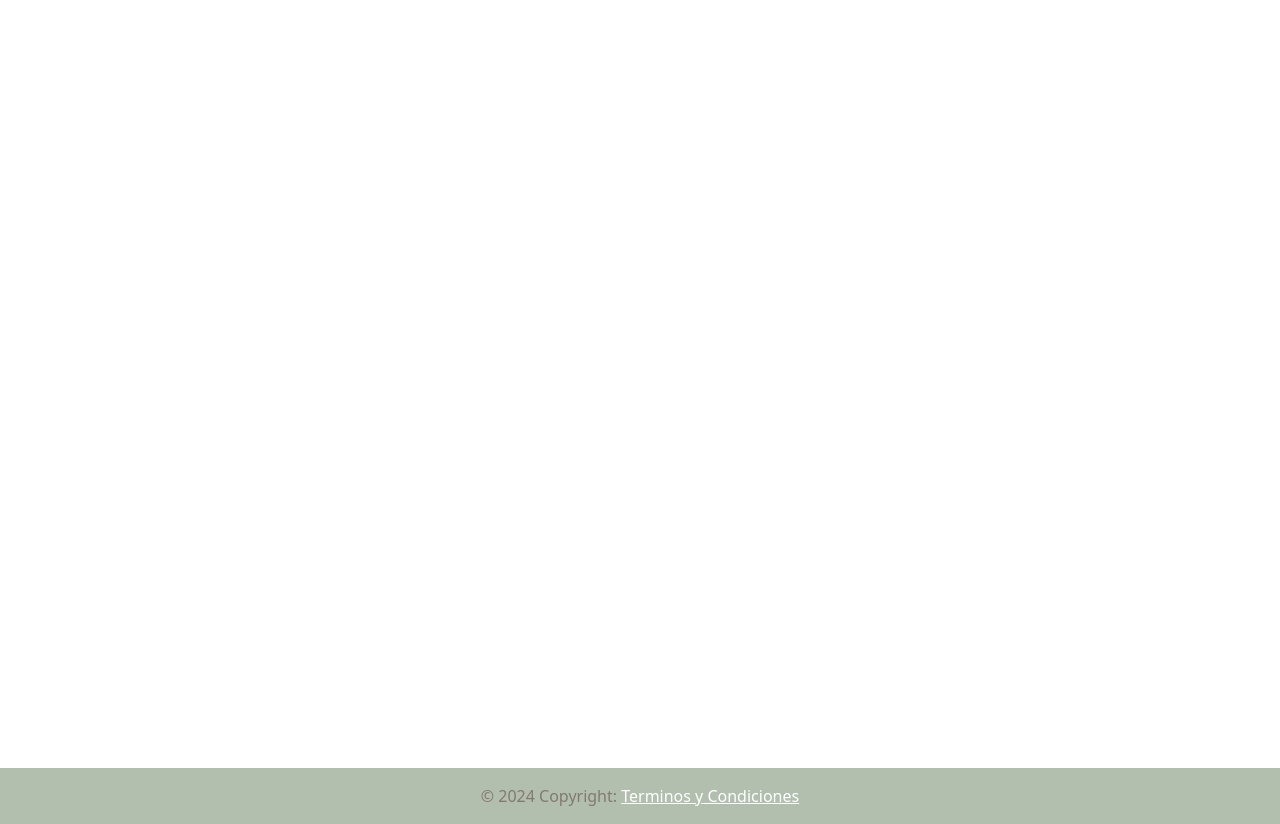
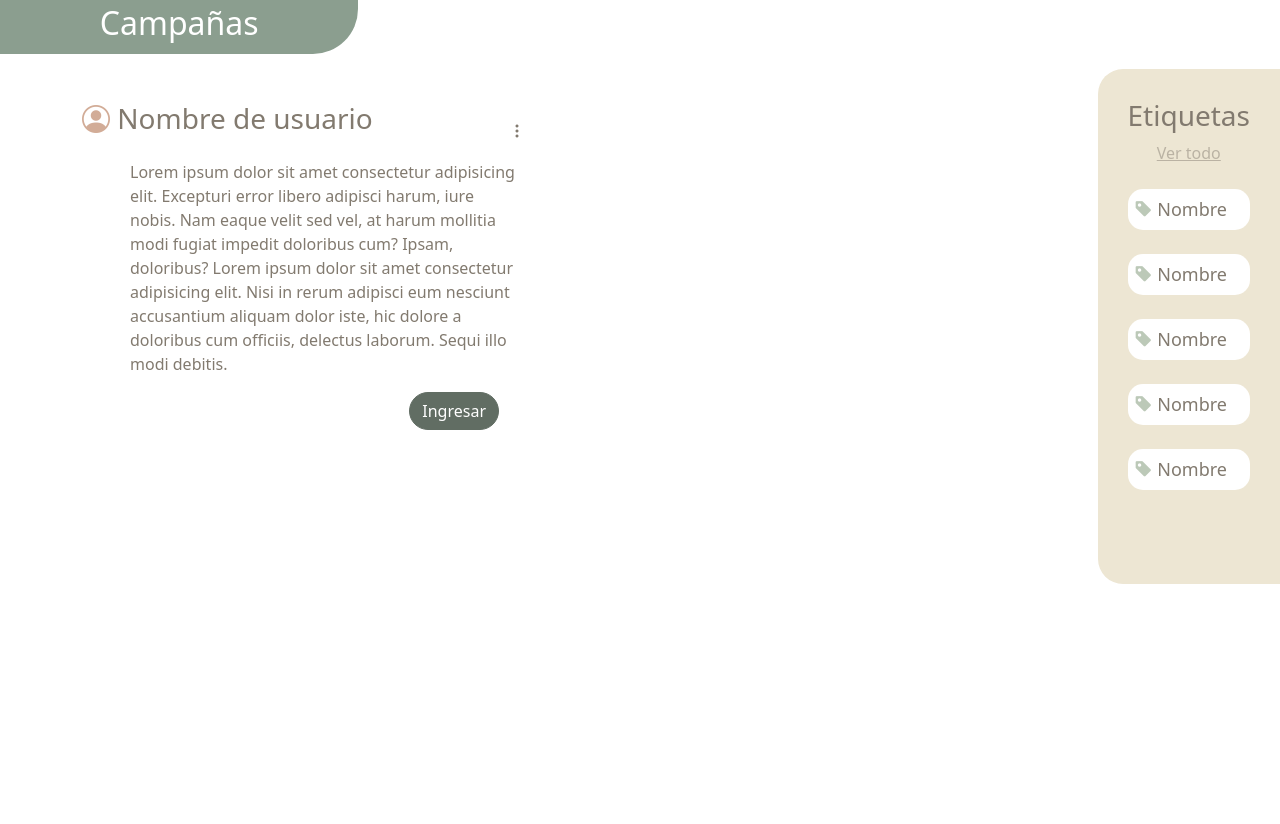
Before and after one commit to TitoManri/Ayuditicas, a PHP site: page / in a window 1280 px wide. Shown: the part 81-905 px from the top of the page. Run offline with PHP 8.4, Linux system fonts and the light colour scheme; some libraries are stand-ins or nearby versions.

Commit message:
Commit Inicial Campañas

```diff
--- /dev/null
+++ b/views/assets/css/campanias.css
@@ -0,0 +1,58 @@
+.EtiquetasAside {
+    position: absolute;
+    color: #827a6f;
+    top: 150px;
+    right: 0;
+    background: #ede6d3;
+    padding: 30px 30px 70px;
+    border-top-left-radius: 25px;
+    border-bottom-left-radius: 25px;
+    max-width: 20%;
+    overflow: auto;
+    z-index: 1;
+}
+
+.Etiquetas {
+    font-size: 18px;
+    background-color: white;
+    border-radius: 15px;
+    padding: 7px;
+}
+
+.Etiquetas a {
+    text-decoration: none;
+    color: #827a6f;
+}
+
+.CampaniasNav {
+    background-color: #8b9e8f;
+    color: white;
+    width: 28%;
+    border-bottom-right-radius: 45px;
+    height: 54px;
+}
+
+.centro {
+    display: flex;
+    align-items: center;
+    justify-content: center;
+}
+
+.btn-primary {
+    background-color: #616D63 !important;
+    border-color: #616D63 !important;
+    border-radius: 20px !important;
+}
+
+.btn-primary:hover {
+    filter: brightness(85%);
+}
+
+.Opciones {
+    border: none !important;
+    background: none !important;
+}
+
+.Opciones:hover{
+    filter: brightness(85%);
+}
--- a/views/index.php
+++ b/views/index.php
@@ -1,20 +1,83 @@
 <!DOCTYPE html>
 <html lang="en">
+
 <head>
     <meta charset="UTF-8">
     <meta name="viewport" content="width=device-width, initial-scale=1.0">
     <title>Pagina Principal</title>
     <!-- Bootstrap & Icons-->
+    <link rel="stylesheet" href="./assets/css/campanias.css">
     <link href="https://cdn.jsdelivr.net/npm/bootstrap@5.3.3/dist/css/bootstrap.min.css" rel="stylesheet" integrity="sha384-QWTKZyjpPEjISv5WaRU9OFeRpok6YctnYmDr5pNlyT2bRjXh0JMhjY6hW+ALEwIH" crossorigin="anonymous">
     <link rel="stylesheet" href="./assets/css/theme.css">
     <link rel="stylesheet" href="./assets/css/headerfooter.css">
+    <link rel="stylesheet" href="https://cdn.jsdelivr.net/npm/bootstrap-icons@1.11.3/font/bootstrap-icons.min.css">
 </head>
+
 <body>
     <header class="mainHeader">
         <?php
         include './templates/Header&Footer/header.php';
         ?></header>
 
+    <!-- Barra debajo de navegacion -->
+    <nav id="CampaniasNav" class="CampaniasNav centro">
+        <h2>Campañas</h2>
+    </nav>
+
+    <!-- Aside de etiquetas -->
+    <aside id="EtiquetaAside" class="EtiquetasAside">
+        <!-- Titulo y ver todas las etiquetas -->
+        <h3>Etiquetas</h3>
+        <div class="text-center">
+            <a href="" style="color: #827a6f; opacity: 47%;" class="text-center">Ver todo</a>
+        </div>
+
+        <!-- Etiquetas individuales. Uso de PHP para facilitar la creacion -->
+        <br>
+        <?php
+        for ($i = 0; $i < 5; $i++) {
+        ?>
+            <div class="Etiquetas">
+                <a href=""><i class="bi bi-tag-fill" style="color: #bcc9b8;"></i> Nombre</a>
+            </div>
+            <br>
+        <?php
+        }
+        ?>
+    </aside>
+    <br><br>
+    <section id="MostrarCampanias" class="container">
+        <section id="Campania1" class="col-5">
+            <div class="d-flex">
+                <h3><i class="bi bi-person-circle" style="color: #d2ac97"></i> Nombre de usuario</h3>
+                <div class="ms-auto p-2">
+                    <div class="dropdown ms-auto p-2">
+                        <button type="button" data-bs-toggle="dropdown" aria-expanded="false" class="Opciones">
+                        <i class="bi bi-three-dots-vertical"></i>
+                        </button>
+                        <ul class="dropdown-menu">
+                            <li><a class="dropdown-item" href="#">Action</a></li>
+                            <li><a class="dropdown-item" href="#">Another action</a></li>
+                            <li><a class="dropdown-item" href="#">Something else here</a></li>
+                        </ul>
+                    </div>
+                </div>
+            </div>
+            <div class="ms-5 pe-4">
+                <p>Lorem ipsum dolor sit amet consectetur adipisicing elit.
+                    Excepturi error libero adipisci harum, iure nobis. Nam eaque velit sed vel, at harum mollitia modi fugiat impedit doloribus cum?
+                    Ipsam, doloribus?
+                    Lorem ipsum dolor sit amet consectetur adipisicing elit. Nisi in rerum adipisci eum nesciunt accusantium aliquam dolor iste,
+                    hic dolore a doloribus cum officiis, delectus laborum.
+                    Sequi illo modi debitis.</p>
+                <div class="d-flex justify-content-end pe-4">
+                    <a href="#" class="btn btn-primary">Ingresar</a>
+                </div>
+            </div>
+        </section>
+
+        <div class="col-2"></div>
+    </section>
 
     <br><br><br><br><br><br><br><br><br><br><br><br><br><br><br><br><br><br><br><br><br><br><br><br><br><br><br><br><br><br><br><br>
 
@@ -27,4 +90,5 @@
 <script src="https://kit.fontawesome.com/c723dfe3cd.js" crossorigin="anonymous"></script>
 <script src="https://code.jquery.com/jquery-3.5.1.min.js"></script>
 <script src="./assets/js/searchBar.js"></script>
+
 </html>
```
Lines whose indentation alone changed are shown as unchanged.
